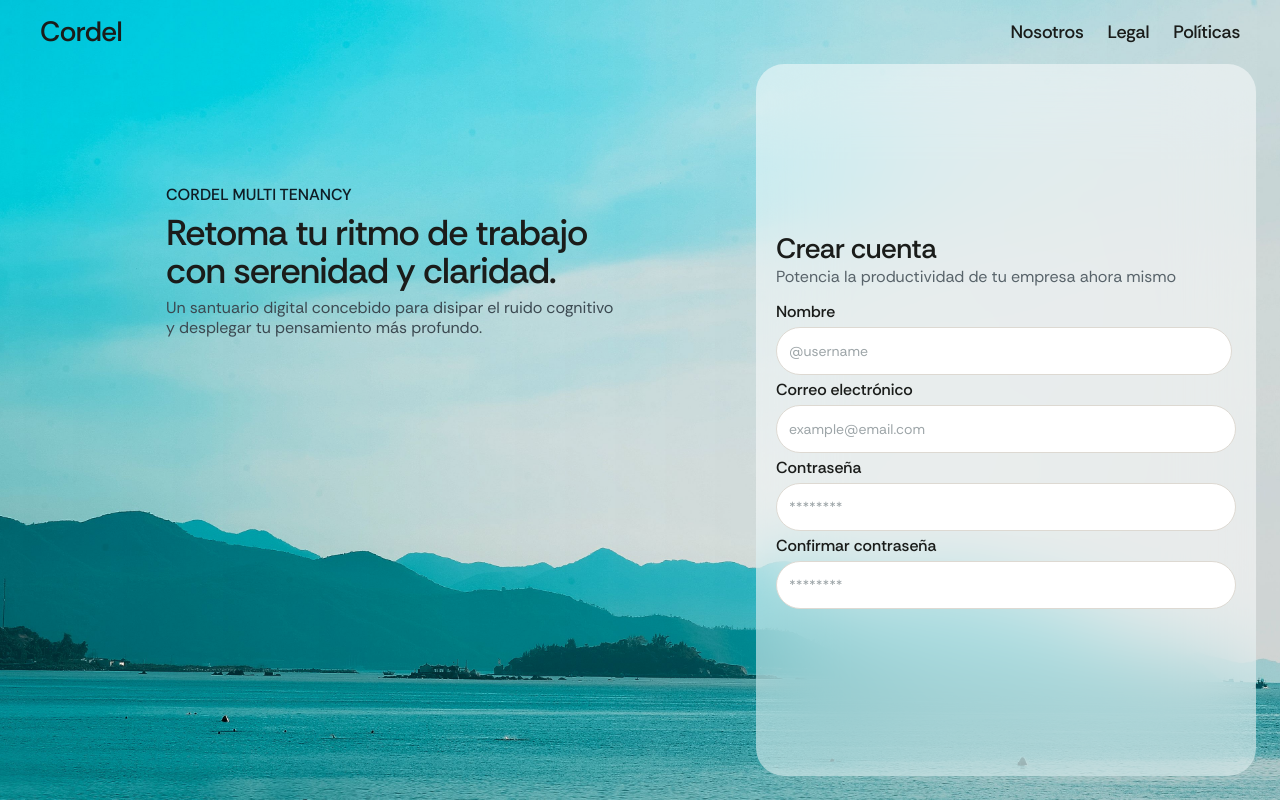
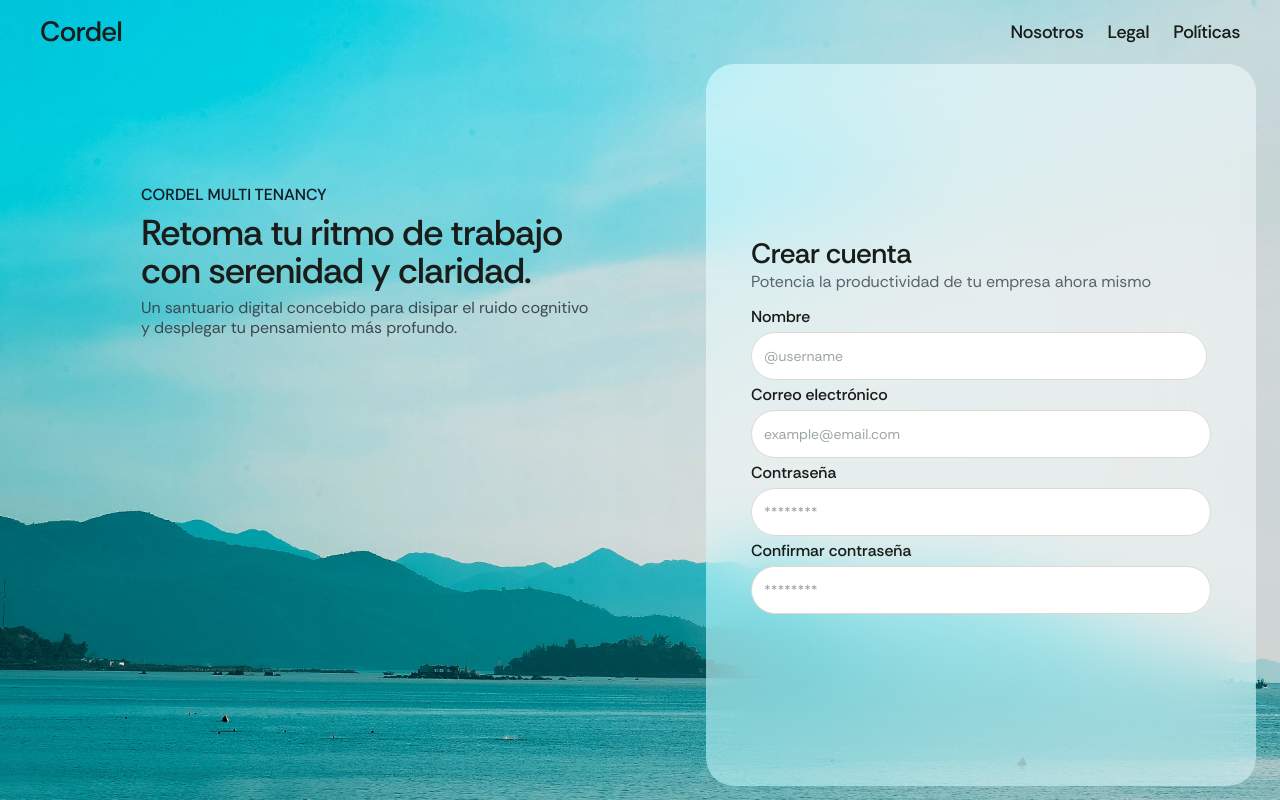
Before and after one commit to spricew/cordel, a Next.js app in the folder apps/web/: page /register in a window 1280 px wide. Built offline with nearby package versions, Linux system fonts and the light colour scheme.

Commit message:
refactor(register): update registration form layout and enhance background styling for improved aesthetics

```diff
--- a/apps/web/app/register/page.tsx
+++ b/apps/web/app/register/page.tsx
@@ -22,7 +22,7 @@ export default function Register() {
       </nav>
 
       <div className="w-full flex-1 flex items-center justify-center">
-        <div className="grid grid-cols-[1fr_500px] w-7xl h-full justify-center items-center p-space-lg pt-0">
+        <div className="grid grid-cols-[1fr_550px] w-7xl h-full justify-center items-center px-space-lg pb-space-md pt-0">
           <div className="flex justify-center pt-30 h-full">
             <div className="flex flex-col gap-y-space-sm max-w-md">
               <p className="text-label-lg text-on-primary-fixed">CORDEL MULTI TENANCY</p>
@@ -37,8 +37,11 @@ export default function Register() {
           </div>
 
           {/* Login content */}
-          <div className="flex items-center justify-center w-full h-full rounded-xl bg-white/50 backdrop-blur-2xl">
-            <form className="flex flex-col gap-y-space-md w-115">
+          <div className="relative flex items-center justify-center w-full h-full rounded-xl overflow-clip z-0">
+            <div className="absolute inset-0 backdrop-blur-2xl z-40"></div>
+            <div className="absolute inset-0 backdrop-saturate-150 z-50"></div>
+            <div className="absolute inset-0 bg-white/50 z-60"></div>
+            <form className="flex flex-col gap-y-space-md w-115 z-100">
               <header>
                 <span className="text-headline-lg">Crear cuenta</span>
                 <p className="text-body-lg text-muted">
```
